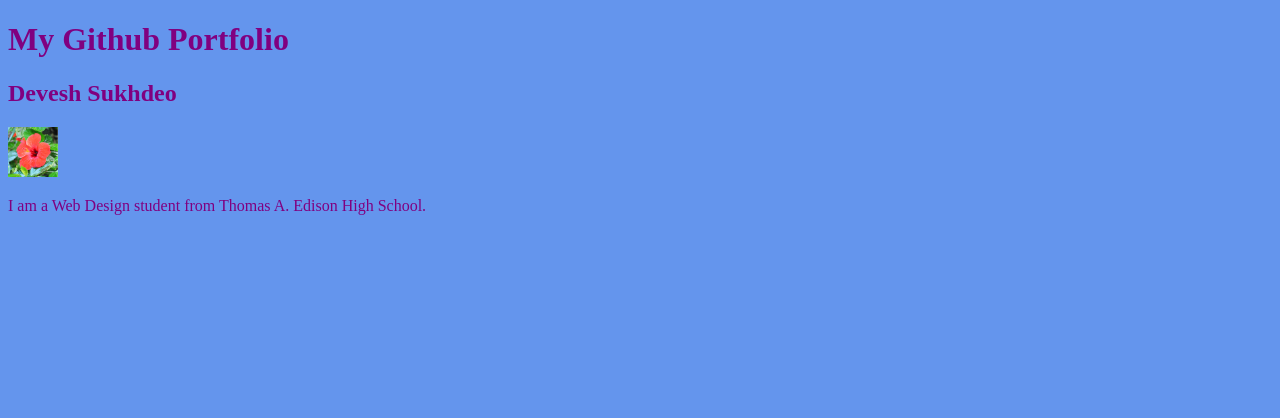
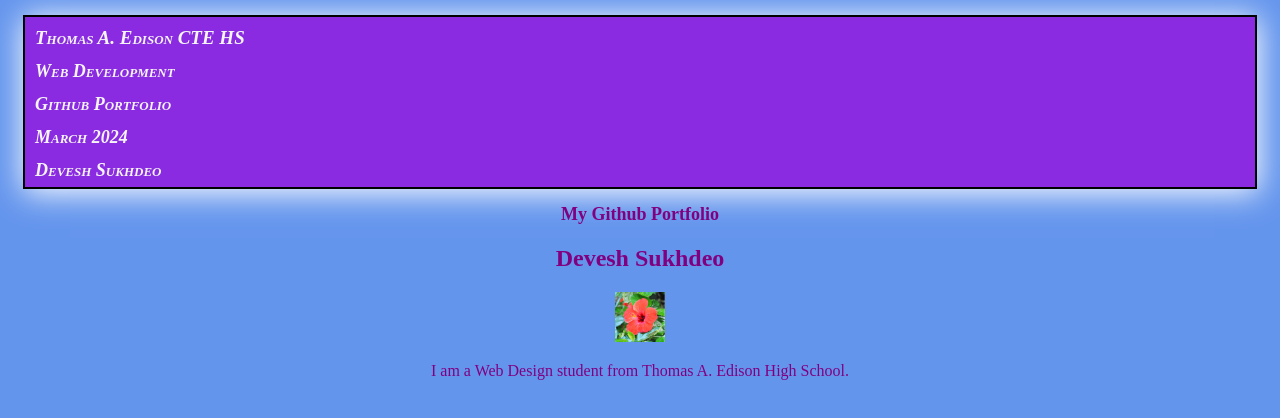
Before and after one commit to DeveshSukhdeo/index.html, a plain HTML site: page index.html in a window 1280 px wide. Drawn offline with Linux system fonts and the light colour scheme.

Commit message:
update index and css

```diff
--- a/index.html
+++ b/index.html
@@ -8,6 +8,14 @@
  </head>
 
  <body>
+  <div class="banner">
+    Thomas A. Edison CTE HS
+    <h1>Web Development</h1>
+    <h1>Github Portfolio</h1>
+    <h1>March 2024</h1>
+    <h1>Devesh Sukhdeo</h1>
+   </div>
+
   <h1> My Github Portfolio</h1>
   <h2> Devesh Sukhdeo</h2>
   <img src="me.png" alt="me" width="50px">
--- a/mystyle.css
+++ b/mystyle.css
@@ -1,4 +1,26 @@
 body{
   background-color: cornflowerblue;
   color: purple;
+  text-align: center;
 }
+
+.banner{
+  background-color: blueviolet;
+  color: whitesmoke;
+  margin: 15px;
+  padding: 10px;
+  border: 2px solid #000000;
+  box-shadow: 1px 3px 30px 1px white;
+  text-transform: capitalize;
+  font-family: serif;
+  height: 150px;
+  text-align: left;
+  font-size: 19px;
+  font-style: oblique;
+  font-weight: bolder;
+  font-variant: small-caps;
+}
+
+h1{
+  font-size: 18px;
+}
```
